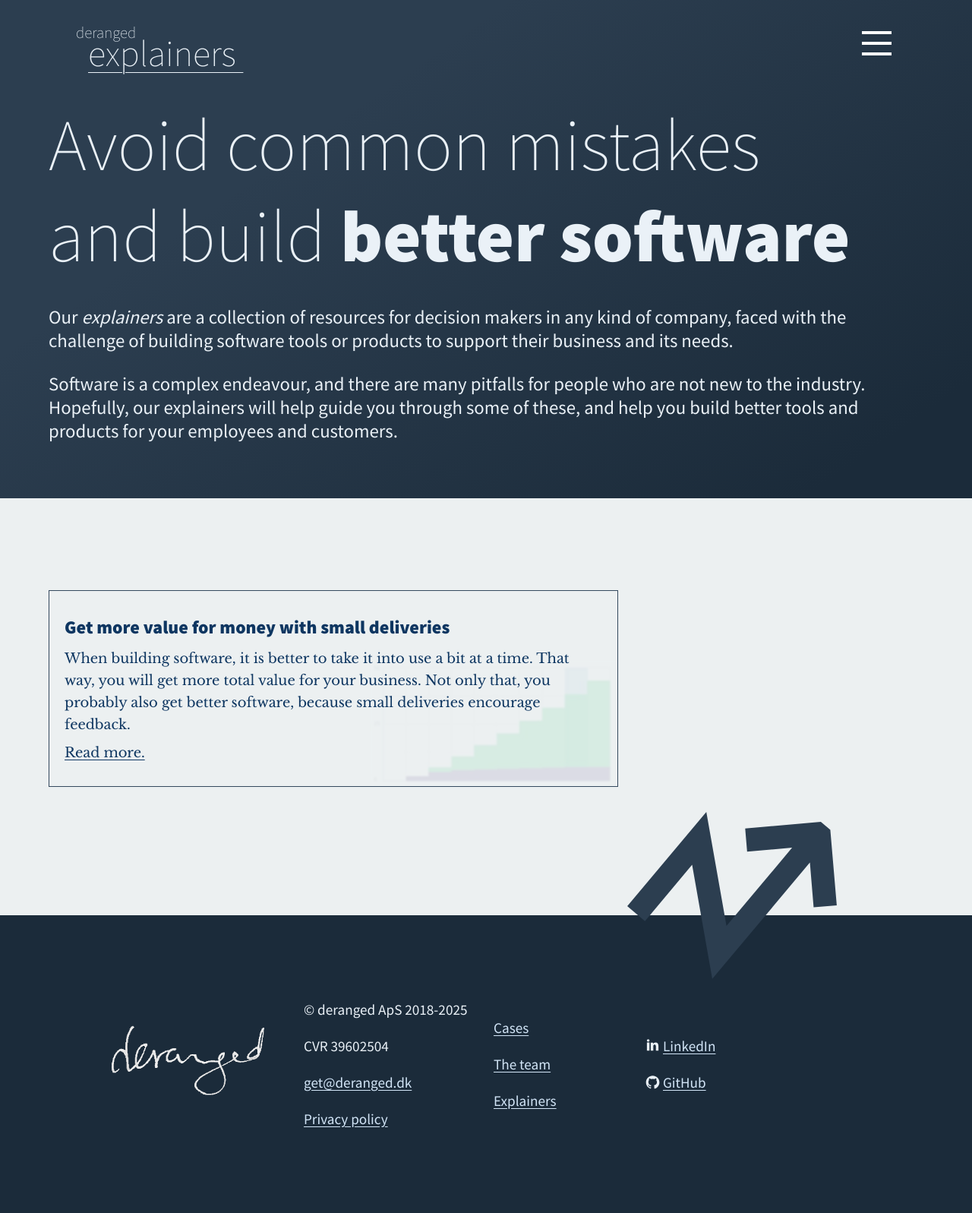
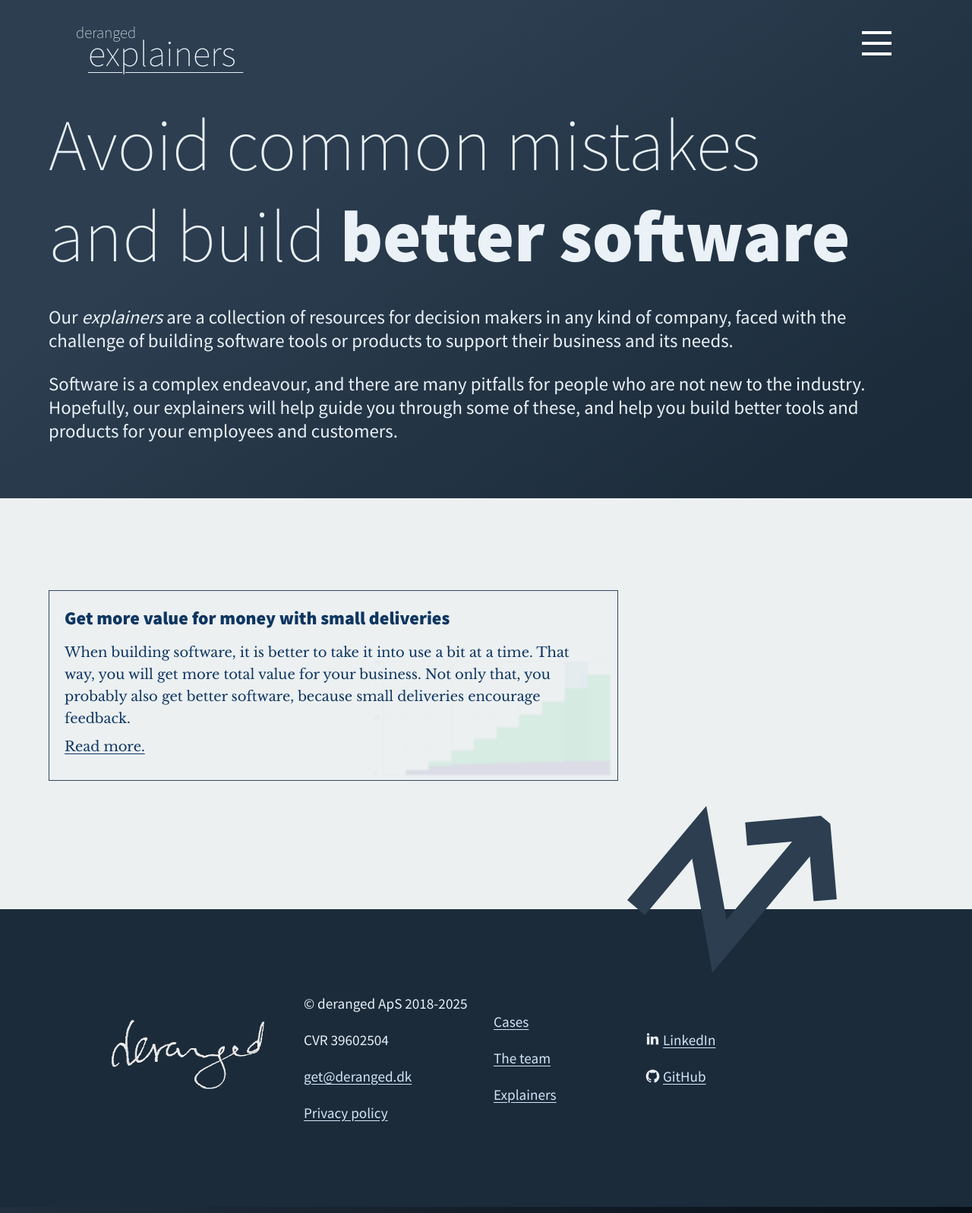
Before and after one commit to derangeddk/deranged.dk, a Jekyll site: the page built from explainers/index.html, in a window 1280 px wide. Shown: the whole page at 76% size. Built offline with Jekyll 4.4.1, drawn with Linux system fonts in a browser that asks for light colours; some web fonts are replaced; comment, search, counter and statistics services are not loaded.

Commit message:
Adjust margins on explainer-card

```diff
--- a/explainers/index.html
+++ b/explainers/index.html
@@ -24,7 +24,7 @@ teaser: <p>Our <em>explainers</em> are a collection of resources for decision ma
     }
     .explainer-summary h2 {
         font-size: 1.2em;
-        margin: 0.5em 20px 0.5em 0;
+        margin: 0 0 1rem 0;
     }
     .explainer-summary p {
         margin: 0.5em 0;
```
